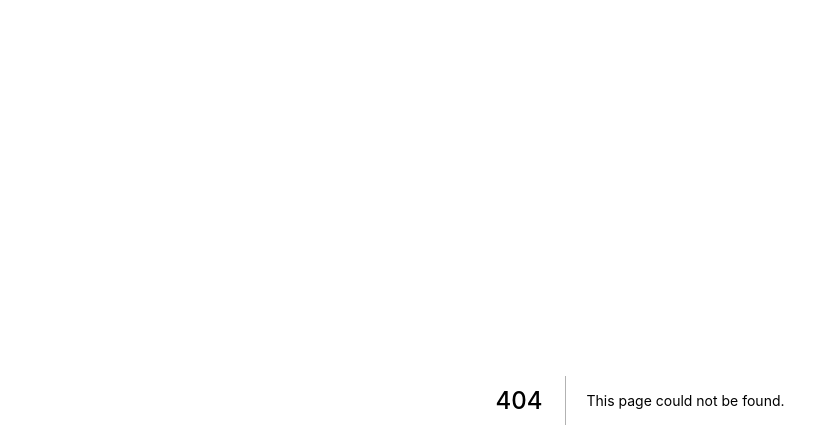
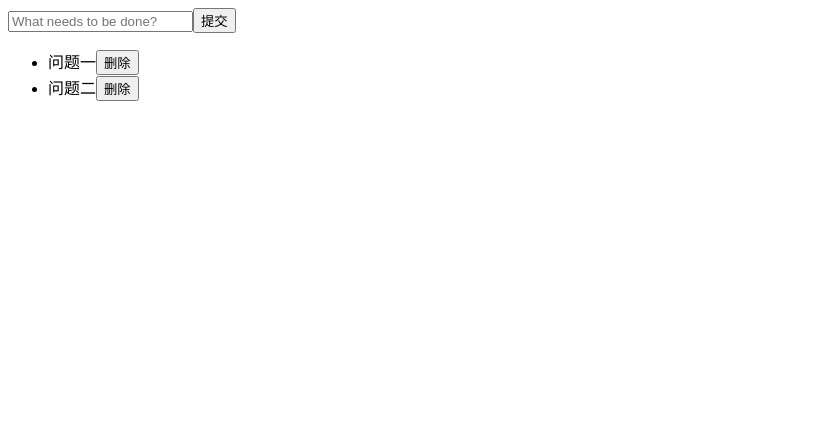
Before and after one commit to zhangpenglink/MashupTpl, a Next.js app: page /components/Todos in a window 1280 px wide. Before the commit this address had no page. Shown: the top 448 px of the page, without its empty margins (0-839 px from the left). Built offline with nearby package versions, Linux system fonts and the light colour scheme.

Commit message:
基础todo功能

```diff
--- /dev/null
+++ b/pages/components/Todos.js
@@ -0,0 +1,40 @@
+import React from 'react'
+
+export default class Todo extends React.Component{
+    constructor (props) {
+        super(props)
+        this.state = {
+            todoList: ['问题一', '问题二']
+        }
+    }
+
+    _renderTodoList = () => {
+        return this.state.todoList.map((item, index) => (
+            <li key={index}>
+                {item}
+                <button onClick={this._dealTodo.bind(this, index)}>删除</button>
+            </li>
+        ))
+    }
+    _dealTodo = (index) => {
+        let todoList = this.state.todoList;
+        todoList.splice(index, 1);
+        this.setState({
+            todoList: todoList
+        })
+    }
+    _submitTodo = (x) => {
+        console.log(x)
+    }
+    render () {
+        return (
+            <div>
+                <input type='text' name='title' placeholder='What needs to be done?' />
+                <button onClick={this._submitTodo.bind(this, 'submit')}>提交</button>
+                <ul>
+                    {this._renderTodoList()}
+                </ul>
+            </div>
+        )
+    }
+}
```
Also changed, not shown: pages/index.js (+57 -26 lines).
